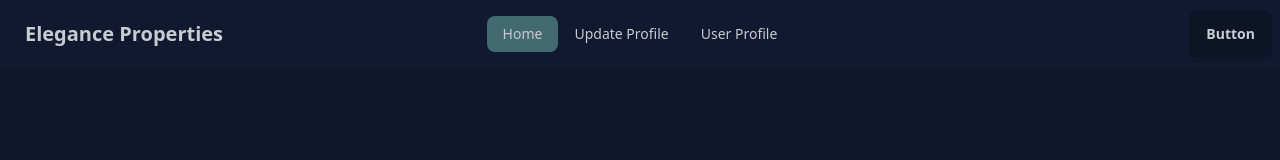
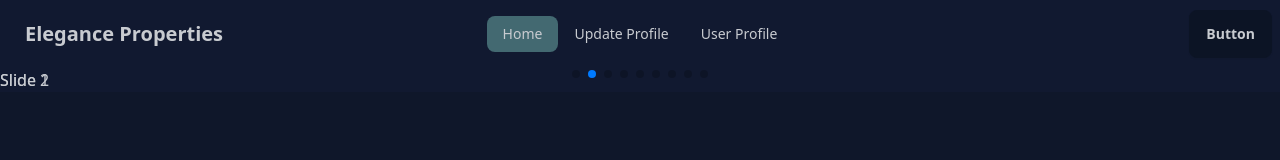
Before and after one commit to rjspyk5/elegance-properties, a React (Vite) app: page / in a window 1280 px wide. Shown: the top 160 px of the page. Built offline with nearby package versions, Linux system fonts and the light colour scheme.

Commit message:
added basic slider component

```diff
--- a/package.json
+++ b/package.json
@@ -16,7 +16,8 @@
     "react": "^18.2.0",
     "react-dom": "^18.2.0",
     "react-router-dom": "^6.22.3",
-    "sort-by": "^1.2.0"
+    "sort-by": "^1.2.0",
+    "swiper": "^11.1.1"
   },
   "devDependencies": {
     "@types/react": "^18.2.66",
--- /dev/null
+++ b/src/Componets/Slider/Slider.jsx
@@ -0,0 +1,39 @@
+import { Swiper, SwiperSlide } from "swiper/react";
+
+// Import Swiper styles
+import "swiper/css";
+import "swiper/css/pagination";
+
+// import required modules
+import { EffectFade, Autoplay, Pagination } from "swiper/modules";
+
+export const Slider = () => {
+  return (
+    <>
+      <Swiper
+        effect={"fade"}
+        spaceBetween={30}
+        centeredSlides={true}
+        autoplay={{
+          delay: 2500,
+          disableOnInteraction: false,
+        }}
+        pagination={{
+          clickable: true,
+        }}
+        modules={[EffectFade, Autoplay, Pagination]}
+        className="mySwiper"
+      >
+        <SwiperSlide>Slide 1</SwiperSlide>
+        <SwiperSlide>Slide 2</SwiperSlide>
+        <SwiperSlide>Slide 3</SwiperSlide>
+        <SwiperSlide>Slide 4</SwiperSlide>
+        <SwiperSlide>Slide 5</SwiperSlide>
+        <SwiperSlide>Slide 6</SwiperSlide>
+        <SwiperSlide>Slide 7</SwiperSlide>
+        <SwiperSlide>Slide 8</SwiperSlide>
+        <SwiperSlide>Slide 9</SwiperSlide>
+      </Swiper>
+    </>
+  );
+};
--- /dev/null
+++ b/src/Pages/Home.jsx
@@ -0,0 +1,9 @@
+import { Slider } from "../Componets/Slider/Slider";
+
+export const Home = () => {
+  return (
+    <div>
+      <Slider></Slider>
+    </div>
+  );
+};
--- a/src/Routing/Routes.jsx
+++ b/src/Routing/Routes.jsx
@@ -1,11 +1,13 @@
 import { createBrowserRouter } from "react-router-dom";
 import { Root } from "../Layout/Root";
 import { ErrorPage } from "../Componets/ErrorPage/ErrorPage";
+import { Home } from "../Pages/Home";
 
 export const routes = createBrowserRouter([
   {
     path: "/",
     element: <Root />,
     errorElement: <ErrorPage />,
+    children: [{ path: "/", element: <Home /> }],
   },
 ]);
```
Also changed, not shown: 1 other file (tests, documents, lock files or other folders).
